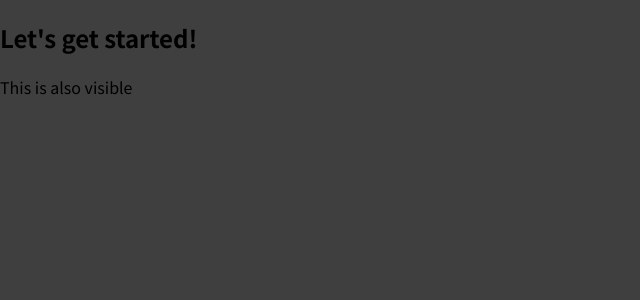
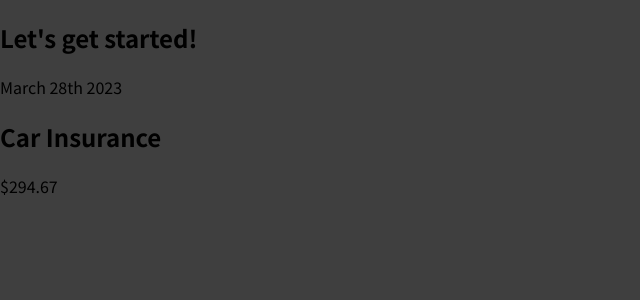
Before and after one commit to syeef-test/react_complete_guide, a JavaScript app: page / in a window 1280 px wide. Shown: the top 300 px of the page, without its empty margins (0-640 px from the left). Built offline with nearby package versions, Linux system fonts and the light colour scheme.

Commit message:
first basic component created

```diff
--- a/src/App.js
+++ b/src/App.js
@@ -1,8 +1,10 @@
+import ExpenseItem from "./components/ExpenseItem";
+
 function App() {
   return (
     <div>
       <h2>Let's get started!</h2>
-      <p>This is also visible</p>
+      <ExpenseItem></ExpenseItem>
     </div>
   );
 }
--- a/src/components/ExpenseItem.js
+++ b/src/components/ExpenseItem.js
@@ -0,0 +1,13 @@
+function ExpenseItem() {
+  return (
+    <div>
+      <div>March 28th 2023</div>
+      <div>
+        <h2>Car Insurance</h2>
+        <div>$294.67</div>
+      </div>
+    </div>
+  );
+}
+
+export default ExpenseItem;
```
